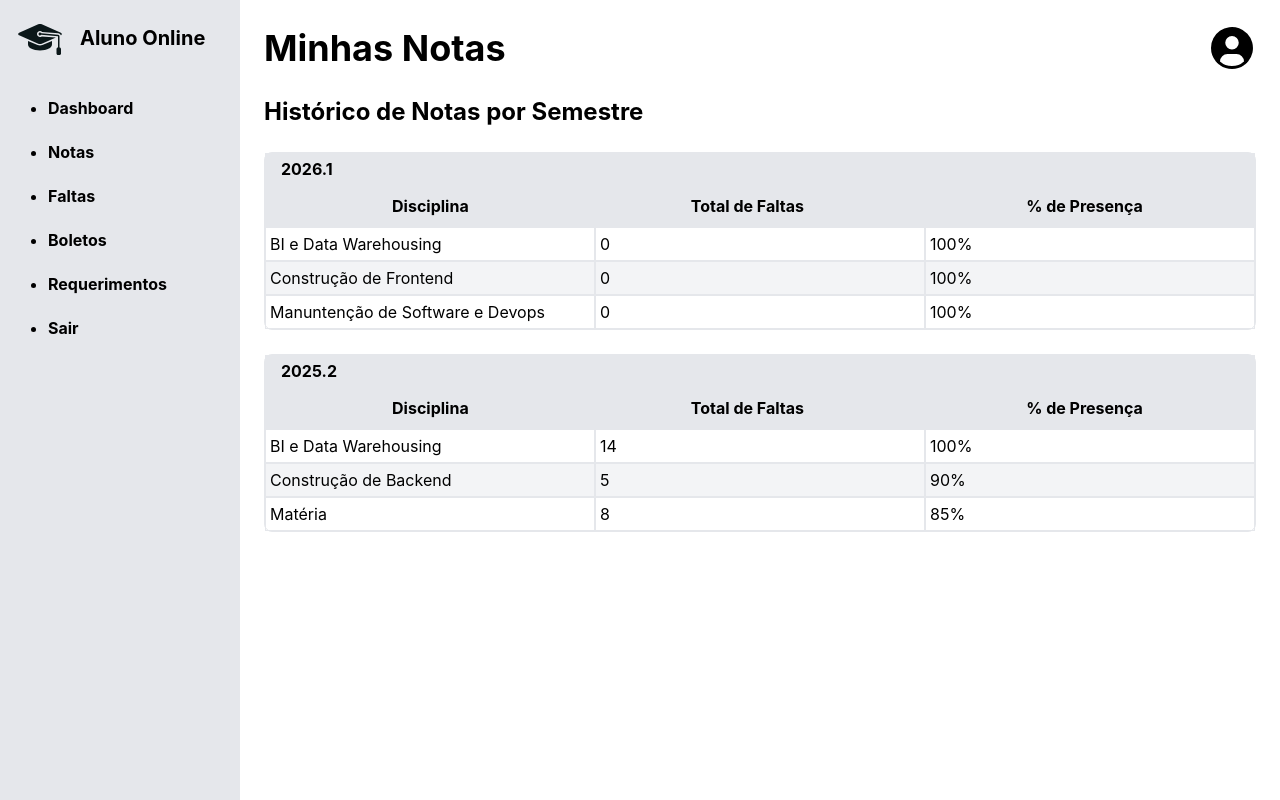
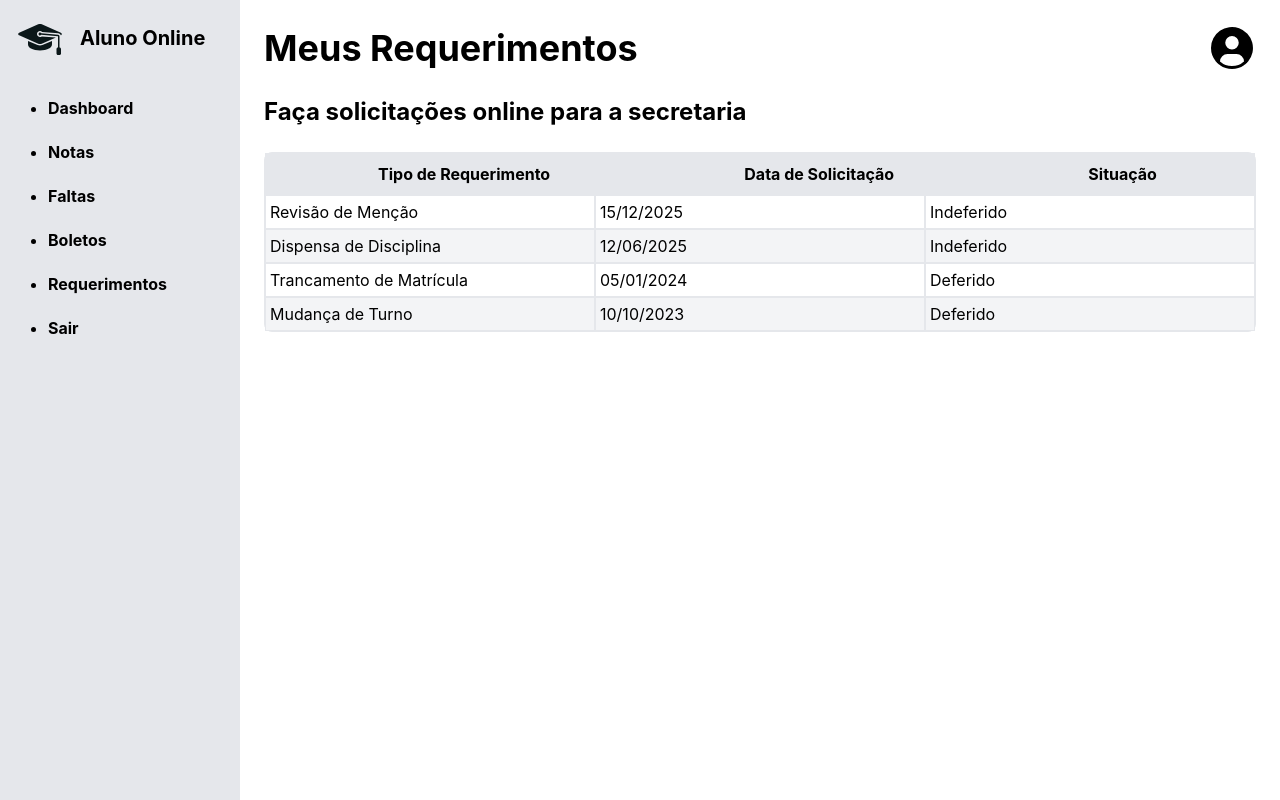
Before and after one commit to fluc45/front-20261, a React (Vite) app in the folder praticas/aluno-online-react/: page / in a window 1280 px wide. Built offline with nearby package versions, Linux system fonts and the light colour scheme.

Commit message:
feat conclui pratica04. Fecha #7

```diff
--- a/praticas/aluno-online-react/src/App.jsx
+++ b/praticas/aluno-online-react/src/App.jsx
@@ -6,7 +6,7 @@ import Notas from "./pages/Notas";
 import Requerimentos from "./pages/Requerimentos";
 
 function App() {
-  const pagina = 2;
+  const pagina = 5;
   return (
     <>
       {pagina == 1 && <Dashboard />}
--- a/praticas/aluno-online-react/src/pages/Boletos.jsx
+++ b/praticas/aluno-online-react/src/pages/Boletos.jsx
@@ -1,13 +1,52 @@
-import Sidebar from "../components/Sidebar";
-import Topbar from "../components/Topbar";
-import Card from "../components/Card";
+import Layout from "../components/Layout";
+import Tabela from "../components/Tabela";
 
 function Boletos() {
+  const colunas = ["Vencimento", "Valor R$", "Situação"];
+
+  const mes = [
+    { vencimento: "19/01/2026", valor: "500,00", sitauacao: "Pago" },
+    { vencimento: "19/02/2026", valor: "500,00", sitauacao: "Em atraso" },
+    {
+      vencimento: "19/03/2026",
+      valor: "500,00",
+      sitauacao: "A pagar",
+    },
+    {
+      vencimento: "19/04/2026",
+      valor: "500,00",
+      sitauacao: "A pagar",
+    },
+    {
+      vencimento: "19/05/2026",
+      valor: "500,00",
+      sitauacao: "A pagar",
+    },
+    {
+      vencimento: "19/06/2026",
+      valor: "500,00",
+      sitauacao: "A pagar",
+    },
+    {
+      vencimento: "19/07/2026",
+      valor: "500,00",
+      sitauacao: "A pagar",
+    },
+    {
+      vencimento: "19/08/2026",
+      valor: "500,00",
+      sitauacao: "A pagar",
+    },
+    {
+      vencimento: "19/09/2026",
+      valor: "500,00",
+      sitauacao: "A pagar",
+    },
+  ];
   return (
     <>
-      <Sidebar />
       <Layout titulo="Meus Boletos" subtitulo="Histórico de Pagamentos">
-
+        <Tabela titulos={colunas} dados={mes} />
       </Layout>
     </>
   );
--- a/praticas/aluno-online-react/src/pages/Notas.jsx
+++ b/praticas/aluno-online-react/src/pages/Notas.jsx
@@ -2,24 +2,37 @@ import Layout from "../components/Layout";
 import Tabela from "../components/Tabela";
 
 function Notas() {
-  const colunas = ["Disciplina", "Total de Faltas", "% de Presença"];
+  const colunas = ["Disciplina", "A1", "A2", "A3", "Menção"];
 
   const materias = [
-    { disciplina: "BI e Data Warehousing", faltas: 0, presenca: "100%" },
-    { disciplina: "Construção de Frontend", faltas: 0, presenca: "100%" },
+    { disciplina: "BI e Data Warehousing", A1: 0, A2: 0, A3: 0, mencao: "SR" },
+    { disciplina: "Construção de Frontend", A1: 0, A2: 0, A3: 0, mencao: "SR" },
     {
       disciplina: "Manuntenção de Software e Devops",
-      faltas: 0,
-      presenca: "100%",
+      A1: 0,
+      A2: 0,
+      A3: 0,
+      mencao: "SR",
     },
   ];
-
-  const colunas2 = ["Disciplina", "Total de Faltas", "% de Presença"];
+  const colunas2 = ["Disciplina", "A1", "A2", "A3", "Menção"];
 
   const materias2 = [
-    { disciplina: "BI e Data Warehousing", faltas: 14, presenca: "100%" },
-    { disciplina: "Construção de Backend", faltas: 5, presenca: "90%" },
-    { disciplina: "Matéria", faltas: 8, presenca: "85%" },
+    {
+      disciplina: "BI e Data Warehousing",
+      A1: 5.4,
+      A2: 9.2,
+      A3: 0,
+      mencao: "MS",
+    },
+    {
+      disciplina: "Construção de Backend",
+      A1: 1.5,
+      A2: 3.9,
+      A3: 0,
+      mencao: "II",
+    },
+    { disciplina: "Matéria", A1: 7.2, A2: 9.7, A3: 0, mencao: "MS" },
   ];
 
   return (
--- a/praticas/aluno-online-react/src/pages/Requerimentos.jsx
+++ b/praticas/aluno-online-react/src/pages/Requerimentos.jsx
@@ -1,12 +1,29 @@
-import Card from "../components/Card";
-import Sidebar from "../components/Sidebar";
-import Topbar from "../components/Topbar";
+import Layout from "../components/Layout";
+import Tabela from "../components/Tabela";
 
 function Requerimentos() {
+  const colunas = ["Tipo de Requerimento", "Data de Solicitação", "Situação"];
+  const requerimento = [
+    { titulo: "Revisão de Menção", data: "15/12/2025", sitaucao: "Indeferido" },
+    {
+      titulo: "Dispensa de Disciplina",
+      data: "12/06/2025",
+      sitaucao: "Indeferido",
+    },
+    {
+      titulo: "Trancamento de Matrícula",
+      data: "05/01/2024",
+      sitaucao: "Deferido",
+    },
+    { titulo: "Mudança de Turno", data: "10/10/2023", sitaucao: "Deferido" },
+  ];
   return (
     <>
-      <Layout titulo="Meus Requerimentos" subtitulo="Faça solicitações online para a secretaria">
-
+      <Layout
+        titulo="Meus Requerimentos"
+        subtitulo="Faça solicitações online para a secretaria"
+      >
+        <Tabela titulos={colunas} dados={requerimento} />
       </Layout>
     </>
   );
```
